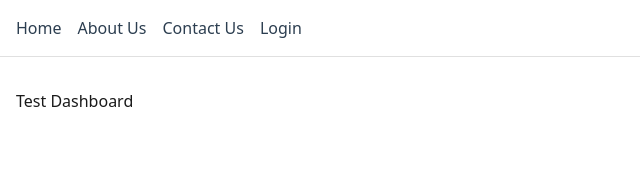
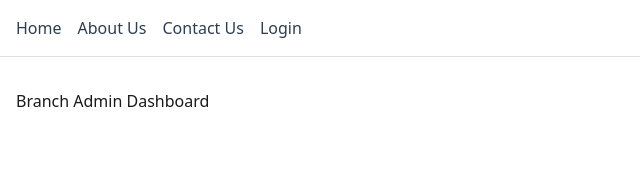
Before and after one commit to ritviksc/TTHub, a Vue app in the folder frontend/: page /branch-manager/dashboard in a window 1280 px wide. Shown: the top 179 px of the page, without its empty margins (0-640 px from the left). Built offline with nearby package versions, Linux system fonts and the light colour scheme.

Commit message:
Update test message in <p>...</p>

```diff
--- a/frontend/src/views/BranchManager/BM-Dashboard.vue
+++ b/frontend/src/views/BranchManager/BM-Dashboard.vue
@@ -9,7 +9,7 @@ const router = useRouter()
 </script>
 
 <template>
-    <p>Test Dashboard</p>
+    <p>Branch Admin Dashboard</p>
 </template>
 
 <style scoped></style>
--- a/frontend/src/views/Instructor/IN-Dashboard.vue
+++ b/frontend/src/views/Instructor/IN-Dashboard.vue
@@ -9,7 +9,7 @@ const router = useRouter()
 </script>
 
 <template>
-    <p>Test Dashboard</p>
+    <p>Instructor Dashboard</p>
 </template>
 
 <style scoped></style>
--- a/frontend/src/views/SuperAdmin/SA-Dashboard.vue
+++ b/frontend/src/views/SuperAdmin/SA-Dashboard.vue
@@ -9,7 +9,7 @@ const router = useRouter()
 </script>
 
 <template>
-    <p>Test Dashboard</p>
+    <p>SUDO Dashboard</p>
 </template>
 
 <style scoped></style>
```
